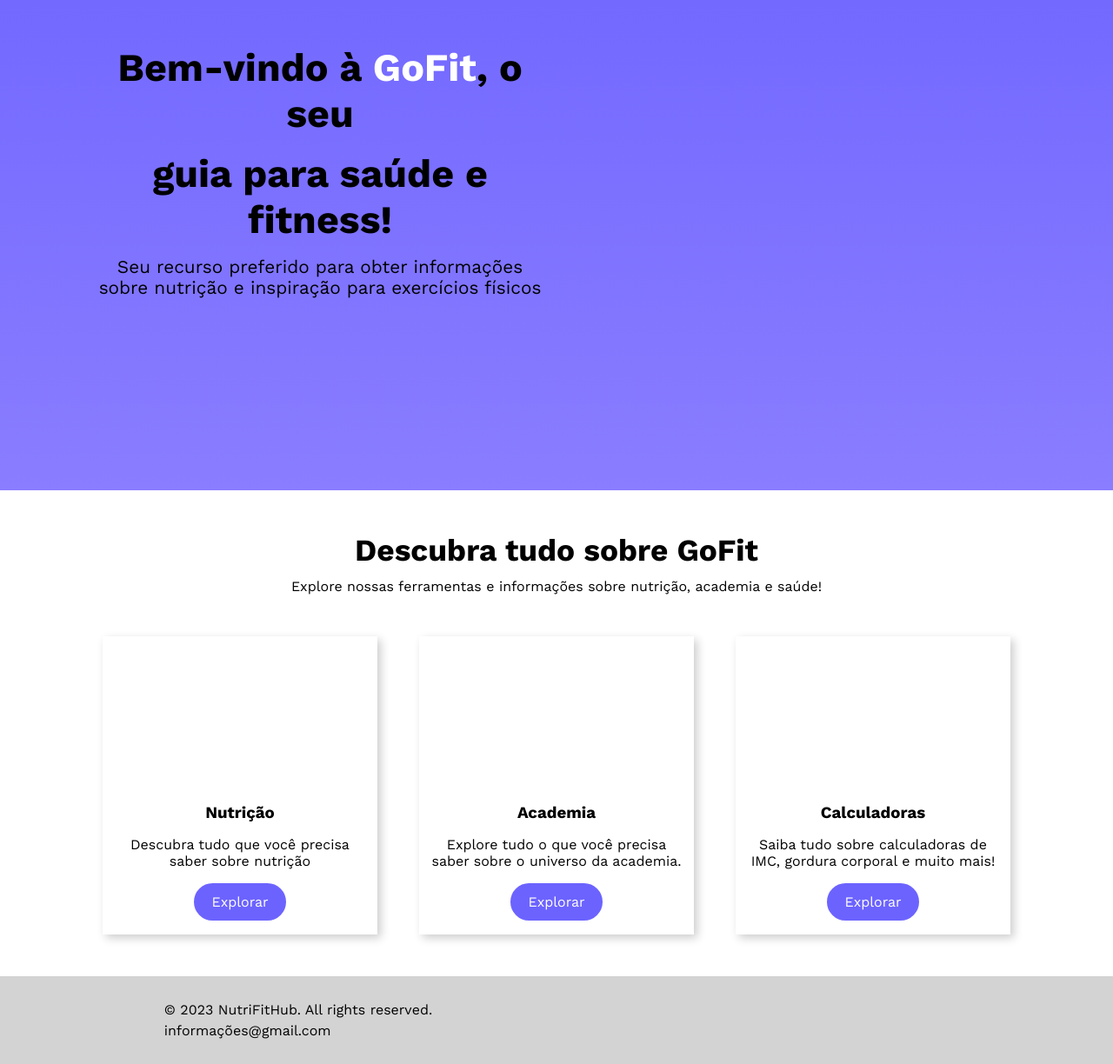
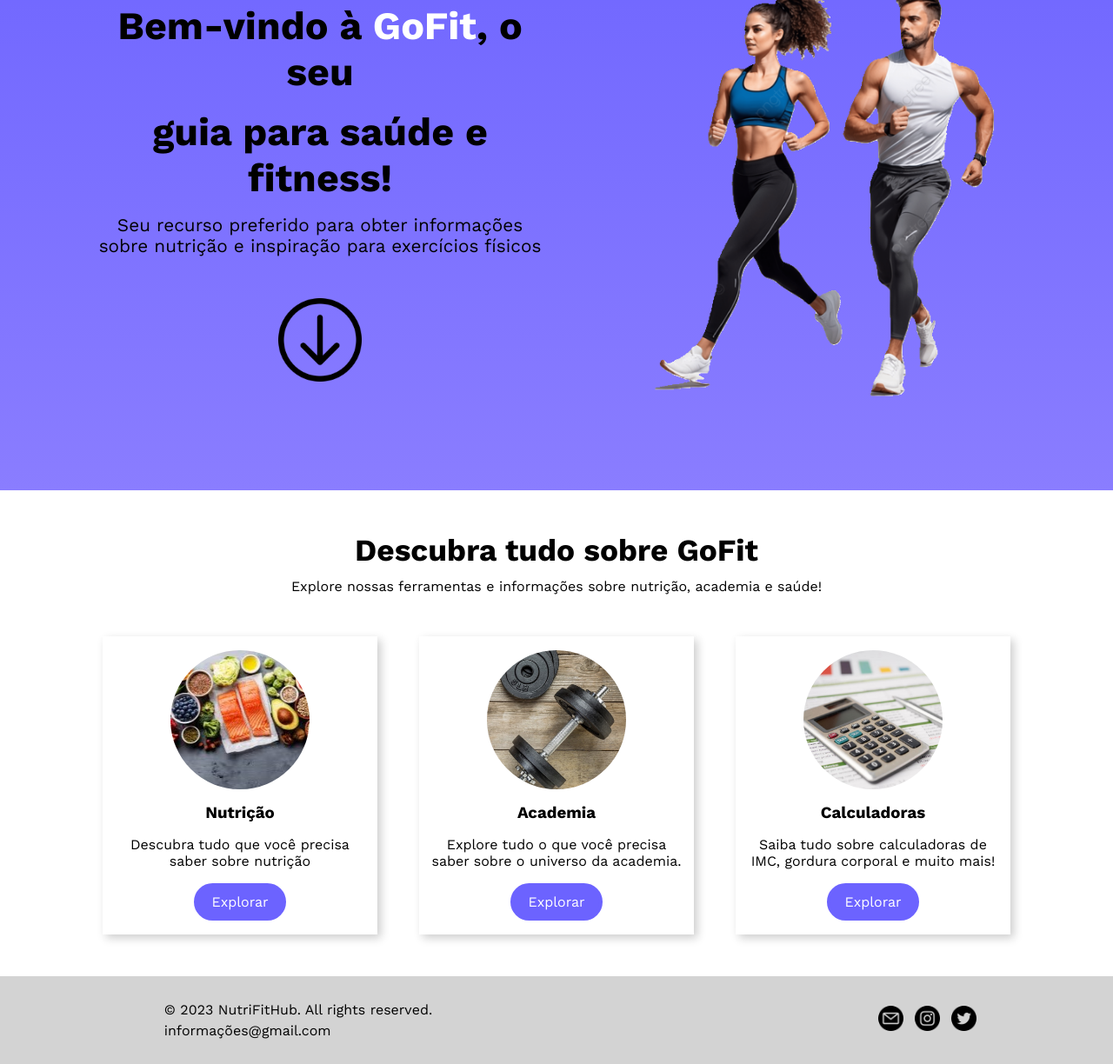
Before and after one commit to lubottesi/gofit-oficial, a plain HTML site: page index.html in a window 1280 px wide. Shown: the part 166-1390 px from the top of the page at 87% size. Drawn offline with nearby package versions, Linux system fonts and the light colour scheme; the site is published under a folder, as on GitHub Pages, so addresses that start at the root find nothing.

Commit message:
Update index.html

```diff
--- a/index.html
+++ b/index.html
@@ -13,7 +13,7 @@
 
     <nav id="navbar">
         <div class="logo">
-            <img src="/img/levantamento-de-peso.png" alt="">
+            <img src="img/levantamento-de-peso.png" alt="">
             <a href="index.html">GoFit</a>
         </div>
         <div class="menu-icon" id="menu-icon">
@@ -24,7 +24,7 @@
         <ul id="nav-links">
             <li><a href="academia.html" class="nav-link">Academia</a></li>
             <li>
-                <a href="nutricao.html" class="nav-link">Nutrição <img class="seta-dropdown" src="/img/seta-para-baixo.png" alt=""></a>
+                <a href="nutricao.html" class="nav-link">Nutrição <img class="seta-dropdown" src="img/seta-para-baixo.png" alt=""></a>
                 <ul class="dropdown">
                     <li><a href="nutricao.html#macro-micro" class="nav-link">Macro x Micro</a></li>
                     <li><a href="nutricao.html#caloria" class="nav-link">Caloria</a></li>
@@ -44,9 +44,9 @@
             <h1>Bem-vindo à <span style="color: white;">GoFit</span>, o seu</h1>
             <h1>guia para saúde e fitness!</h1>
             <p>Seu recurso preferido para obter informações sobre nutrição e inspiração para exercícios físicos</p>
-            <a href="#bemvindo"><img src="/img/download.png" alt=""></a>
+            <a href="#bemvindo"><img src="img/download.png" alt=""></a>
         </div>
-        <img class="sobre-nos-img-principal" src="/img/running-teste.PNG" alt="">
+        <img class="sobre-nos-img-principal" src="img/running-teste.PNG" alt="">
     </section>
 
     <section id="bemvindo">
@@ -56,21 +56,21 @@
 
     <section class="todos-cartoes">
         <div class="cartao">
-            <img src="/img/nutricao.jpeg" alt="">
+            <img src="img/nutricao.jpeg" alt="">
             <h3>Nutrição</h3>
             <p>Descubra tudo que você precisa saber sobre nutrição</p>
             <a href="nutricao.html">Explorar</a>
         </div>
 
         <div class="cartao">
-            <img src="/img/academia.jpg" alt="">
+            <img src="img/academia.jpg" alt="">
             <h3>Academia</h3>
             <p>Explore tudo o que você precisa saber sobre o universo da academia.</p>
             <a href="">Explorar</a>
         </div>
 
         <div class="cartao">
-            <img src="/img/calculadora.jpg" alt="">
+            <img src="img/calculadora.jpg" alt="">
             <h3>Calculadoras</h3>
             <p>Saiba tudo sobre calculadoras de IMC, gordura corporal e muito mais!</p>
             <a href="">Explorar</a>
@@ -90,9 +90,9 @@
             <p>informações@gmail.com</p>
         </div>
         <div class="rodape-icone">
-            <img src="/img/o-email.png" alt="">
-            <img src="/img/instagram.png" alt="">
-            <img src="/img/twitter.png" alt="">
+            <img src="img/o-email.png" alt="">
+            <img src="img/instagram.png" alt="">
+            <img src="img/twitter.png" alt="">
         </div>
     </section>
 </footer>
```
